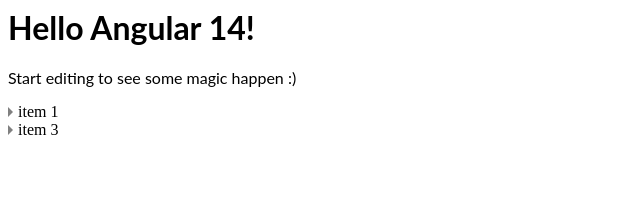
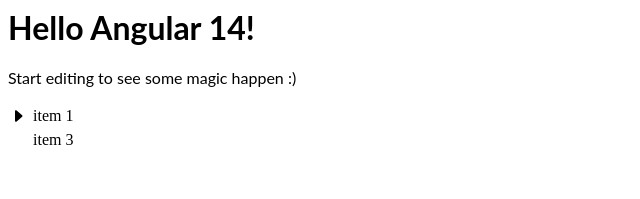
Before and after one commit to mindtech2014/angular-treeview, an Angular app: page / in a window 1280 px wide. Shown: the top 199 px of the page, without its empty margins (0-640 px from the left). Built offline with nearby package versions, Linux system fonts and the light colour scheme.

Commit message:
treenode expand and selection

```diff
--- a/src/app/app.component.html
+++ b/src/app/app.component.html
@@ -2,4 +2,11 @@
 <p>
   Start editing to see some magic happen :)
 </p>
-<treeview [treeItems]="treeItems"></treeview>
+<div style="width: 500px; float: left;">
+<treeview [treeItems]="treeItems" (onNodeSelected)="nodeSelected($event)"></treeview>
+</div>
+<div style="width: 500px; float: left;">
+  <span style="display: block;" *ngFor="let msg of messages">
+    {{msg}}
+  </span>
+  </div>
--- a/src/app/app.component.ts
+++ b/src/app/app.component.ts
@@ -1,27 +1,26 @@
-import { Component, VERSION } from '@angular/core';
-import { TreeNode } from '../treeview/model/tree-node';
+import { Component, VERSION } from "@angular/core";
+import { TreeNode } from "../treeview/model/tree-node";
 
 @Component({
-  selector: 'my-app',
-  templateUrl: './app.component.html',
-  styleUrls: [ './app.component.css' ]
+  selector: "my-app",
+  templateUrl: "./app.component.html",
+  styleUrls: ["./app.component.css"]
 })
-export class AppComponent  {
-  name = 'Angular ' + VERSION.major;
+export class AppComponent {
+  name = "Angular " + VERSION.major;
+  messages: string[] = [];
+  treeItems: TreeNode<String>[] = [];
 
-  treeItems: TreeNode<String>[]=[];
-
-  constructor()
-  {
-    const treeNode:TreeNode<String> = new TreeNode<String>();
+  constructor() {
+    const treeNode: TreeNode<String> = new TreeNode<String>();
     treeNode.label = "item 1";
     treeNode.data = "item 1";
     treeNode.children = [];
 
-    const treeNode1:TreeNode<String> = new TreeNode<String>();
+    const treeNode1: TreeNode<String> = new TreeNode<String>();
     treeNode1.label = "item child 1";
     treeNode1.data = treeNode1.label;
-    const treeNode2:TreeNode<String> = new TreeNode<String>();
+    const treeNode2: TreeNode<String> = new TreeNode<String>();
     treeNode2.label = "item child 1";
     treeNode2.data = treeNode1.label;
 
@@ -29,9 +28,19 @@
     treeNode.children.push(treeNode2);
     this.treeItems.push(treeNode);
 
-    const treeNode3:TreeNode<String> = new TreeNode<String>();
+    const treeNode3: TreeNode<String> = new TreeNode<String>();
     treeNode3.label = "item 3";
     treeNode3.data = "item 3";
     this.treeItems.push(treeNode3);
   }
+
+  public nodeSelected(node: TreeNode<any>) {
+    this.messages.push("Node Selected: " + node.label);
+     const treeNode3: TreeNode<String> = new TreeNode<String>();
+    treeNode3.label = "item "+Math.random();
+    treeNode3.data = "item "+Math.random();
+    if(!node.children)
+      node.children=[];
+    node.children.push(treeNode3);
+  }
 }
--- a/src/treeview/model/tree-node.ts
+++ b/src/treeview/model/tree-node.ts
@@ -4,4 +4,5 @@
   public data: T;
   public children: TreeNode<T>[];
   public expanded: boolean;
+  public selected: boolean;
 }
--- a/src/treeview/treenode/treenode.component.html
+++ b/src/treeview/treenode/treenode.component.html
@@ -1,12 +1,19 @@
 <div class="tree-node">
-  <span class="tree-label-node" (click)="nodeClicked(treeNode)">
-    <i class="node-icon" [ngClass]="{'node-icon-exp' : !treeNode.expanded, 'node-icon-cal' : treeNode.expanded}" aria-hidden="true"></i>
-    <span class="tree-label">{{treeNode.label}}</span>
-  </span>
-  <div *ngIf="treeNode.expanded && treeNode.children && treeNode.children.length>0" class="tree-children">
-    <div *ngFor="let treeNode of treeNode.children" class="tree-children">
-    <treenode [treeNode]="treeNode" (onNodeClicked)="nodeClicked.bind($event)"></treenode>
-  </div>
+	<div class="tree-label-node">
+		<span class="icon-container" (click)="nodeArrowClicked(treeNode)">
+      <svg *ngIf="treeNode.children && treeNode.children.length>0 && !treeNode.expanded" width="1em" height="1em" viewBox="0 0 16 16" class="bi bi-caret-right-fill" fill="currentColor" xmlns="http://www.w3.org/2000/svg">
+        <path d="M12.14 8.753l-5.482 4.796c-.646.566-1.658.106-1.658-.753V3.204a1 1 0 0 1 1.659-.753l5.48 4.796a1 1 0 0 1 0 1.506z"/>
+      </svg>
 
-  </div>
+      <svg *ngIf="treeNode.children && treeNode.children.length>0 && treeNode.expanded" width="1em" height="1em" viewBox="0 0 16 16" class="bi bi-caret-down-fill" fill="currentColor" xmlns="http://www.w3.org/2000/svg">
+        <path d="M7.247 11.14L2.451 5.658C1.885 5.013 2.345 4 3.204 4h9.592a1 1 0 0 1 .753 1.659l-4.796 5.48a1 1 0 0 1-1.506 0z"/>
+      </svg>
+    </span>
+		<span class="tree-label" [ngClass]="{'selected' : treeNode.selected}" (click)="nodeSelected(treeNode)">{{treeNode.label}}</span>
+	</div>
+	<div *ngIf="treeNode.expanded && treeNode.children && treeNode.children.length>0" class="tree-children">
+		<treenode *ngFor="let treeNode of treeNode.children" [treeNode]="treeNode"
+			(onNodeArrowClicked)="nodeArrowClicked($event)" (onNodeSelected)="nodeSelected($event)">
+		</treenode>
+	</div>
 </div>
--- a/src/treeview/treenode/treenode.component.ts
+++ b/src/treeview/treenode/treenode.component.ts
@@ -9,13 +9,20 @@
 export class TreeNodeComponent{
 
   @Input('treeNode') treeNode;
-  @Output() onNodeClicked = new EventEmitter<TreeNode<any>>();
+  @Output() onNodeArrowClicked = new EventEmitter<TreeNode<any>>();
+  @Output() onNodeSelected = new EventEmitter<TreeNode<any>>();
+
 
   constructor() { }
 
-  public nodeClicked(node: TreeNode<any>)
+  public nodeArrowClicked(node: TreeNode<any>)
   {
-    this.onNodeClicked.emit(node);
+    this.onNodeArrowClicked.emit(node);
+  }
+
+  public nodeSelected(node: TreeNode<any>)
+  {
+    this.onNodeSelected.emit(node);
   }
 
 }
--- a/src/treeview/treeview.component.html
+++ b/src/treeview/treeview.component.html
@@ -1,3 +1,3 @@
-<div *ngFor="let treeNode of treeItems" class="tree-children">
-  <treenode [treeNode]="treeNode" (onNodeClicked)="nodeClicked($event)"></treenode>
+<div *ngFor="let treeNode of treeItems" class="v-tree-view">
+  <treenode [treeNode]="treeNode" (onNodeArrowClicked)="nodeArrowClicked($event)" (onNodeSelected)="nodeSelected($event)"></treenode>
 </div>
--- a/src/treeview/treeview.component.ts
+++ b/src/treeview/treeview.component.ts
@@ -1,4 +1,4 @@
-import { Component, Input } from '@angular/core';
+import { Component, Input, Output, EventEmitter } from '@angular/core';
 import { TreeNode } from './model/tree-node';
 
 @Component({
@@ -8,13 +8,28 @@
 })
 export class TreeViewComponent{
 
-  @Input('treeItems') treeItems;
+  @Input('treeItems') treeItems :TreeNode<any>[];
+  @Output() onNodeSelected = new EventEmitter<TreeNode<any>>();
 
   constructor() { }
 
-  public nodeClicked(node:TreeNode<any>)
+  public nodeArrowClicked(node:TreeNode<any>)
   {
     node.expanded = !node.expanded;
   }
 
+  public nodeSelected(node: TreeNode<any>)
+  {
+    this.treeItems.forEach(node=>{this.changeSelectedProperty(node, false);})
+    node.selected = true;
+    this.onNodeSelected.emit(node);
+  }
+
+  private changeSelectedProperty(treeNode:TreeNode<any>, selected:boolean)
+  {
+    treeNode.selected = selected;
+    if(treeNode.children)
+      treeNode.children.forEach(node=>{this.changeSelectedProperty(node, selected);})
+  }
+
 }
--- a/src/treeview/treeview.css
+++ b/src/treeview/treeview.css
@@ -1,5 +1,6 @@
 .tree-label
 {
+  cursor: default;
   padding: 5px;
 }
 .node-icon-exp
@@ -21,3 +22,26 @@
 	border-right: 5px solid transparent;
 	border-top: 5px solid gray;
 }
+
+span.icon-container {
+    width: 16px;
+    padding: 2px;
+    position: relative;
+    display: inline-block;
+    height: 16px;
+}
+
+span.icon-container svg {
+    /* margin-top: 8px; */
+    display: inline-block;
+    position: relative;
+    top: 3px;
+}
+
+.tree-children {padding-left: 10px;}
+
+.selected
+{
+  background-color: #6200ee;
+  color: #FFFFFF;
+}
```
